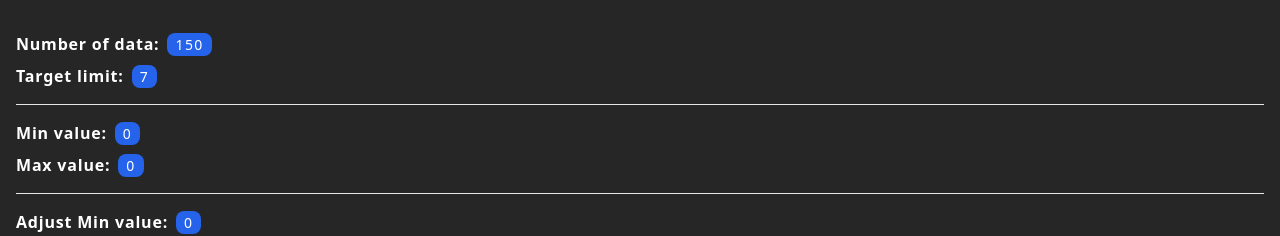
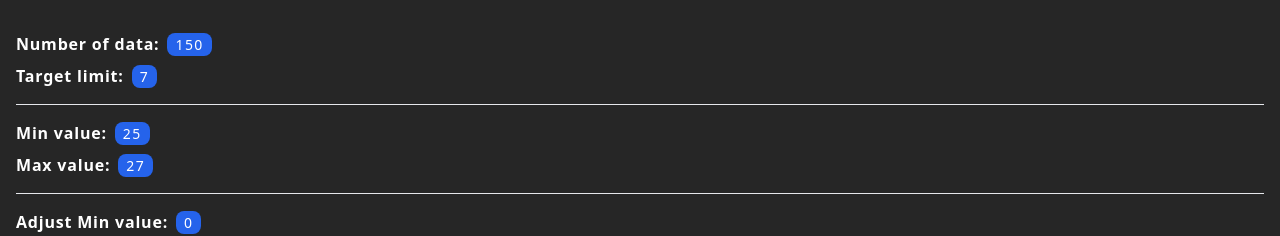
Before and after one commit to juniorencode/_playground, a React (Vite) app in the folder LightweightChartsReact/: page / in a window 1280 px wide. Shown: the top 236 px of the page. Built offline with nearby package versions, Linux system fonts and the light colour scheme.

Commit message:
feat: min and max value

```diff
--- a/LightweightChartsReact/src/App.jsx
+++ b/LightweightChartsReact/src/App.jsx
@@ -4,12 +4,18 @@ import axios from 'axios';
 function App() {
   const targetLimit = 7;
   const [data, setData] = useState([]);
+  const [minValue, setMinValue] = useState(0);
+  const [maxValue, setMaxValue] = useState(0);
 
   useEffect(() => {
     const fetchData = async () => {
       const fetching = await axios('/data.json');
       const response = sortByValue(fetching.data);
+      const _minValue = calculateMinValue(response);
+      const _maxValue = calculateMaxValue(response);
       setData(response);
+      setMinValue(_minValue);
+      setMaxValue(_maxValue);
     };
 
     fetchData();
@@ -17,6 +23,14 @@ function App() {
 
   const sortByValue = array => {
     return array.sort((a, b) => a.value - b.value);
+  };
+
+  const calculateMinValue = array => {
+    return Math.floor(Math.min(...array.map(item => item.value)));
+  };
+
+  const calculateMaxValue = array => {
+    return Math.ceil(Math.max(...array.map(item => item.value)));
   };
 
   return (
@@ -40,13 +54,13 @@ function App() {
         <p className="font-semibold tracking-wider">
           Min value:
           <span className="bg-blue-600 ml-2 px-2 py-0.5 text-sm font-medium tracking-widest rounded-lg">
-            0
+            {minValue}
           </span>
         </p>
         <p className="font-semibold tracking-wider">
           Max value:
           <span className="bg-blue-600 ml-2 px-2 py-0.5 text-sm font-medium tracking-widest rounded-lg">
-            0
+            {maxValue}
           </span>
         </p>
       </div>
```
